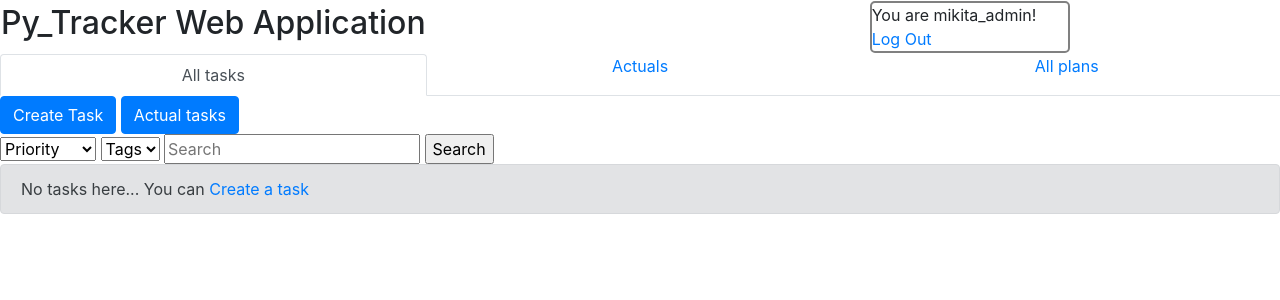
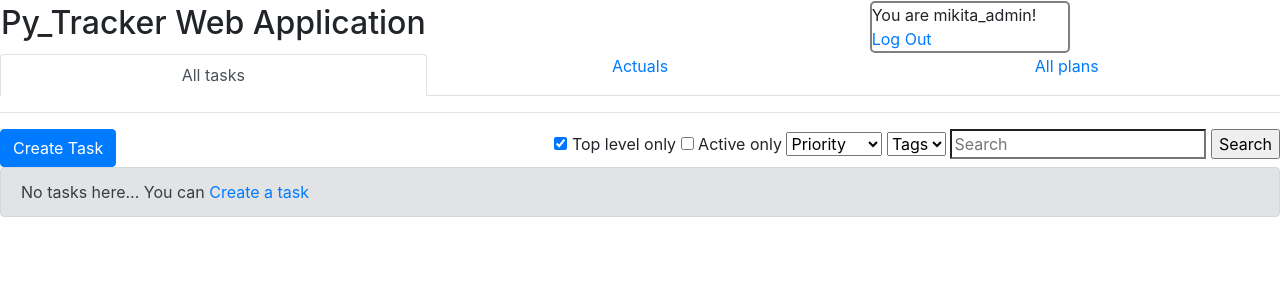
Before and after one commit to CharnyshMM/python_tracker, a Django app: page / in a window 1280 px wide. Shown: the top 300 px of the page. Run offline with Django 3.2, Linux system fonts and the light colour scheme; a user stored in the database is signed in; data that the repository does not hold is empty; some libraries are stand-ins or nearby versions.

Commit message:
active nly, top level only filters added, status button added

```diff
--- a/django_tracker/tracker_app/templates/tracker_app/index.html
+++ b/django_tracker/tracker_app/templates/tracker_app/index.html
@@ -5,21 +5,22 @@
 
 {% block content%}
          <ul class="nav nav-tabs nav-justified">
-          <li class="nav-item" ><a class="nav-link active"  href="{% url 'index' %}">All tasks</a></li>
+          <li class="nav-item " ><a class="nav-link active"  href="{% url 'index' %}">All tasks</a></li>
           <li class="nav-item" ><a  href="{% url 'actuals' %}">Actuals</a></li>
           <li class="nav-item" ><a  href="{% url 'all_plans' %}">All plans</a></li>
         </ul>
+    <hr/>
 
-        <a href="{% url 'new_task' 0 %}">
+    <div class="btn-toolbar justify-content-between" role="toolbar" aria-label="Toolbar with button groups">
+    <a href="{% url 'new_task' 0 %}">
             <button class="btn btn-primary">Create Task</button>
         </a>
-        <a href="{% url 'actuals' %}">
-            <button class="btn btn-primary">Actual tasks</button>
-        </a>
-
-    </div>
-    <form id="filter_form" method="GET" onchange="changed()">
-        <select name="order" value="{{ request.GET.order }}" >
+    <form id="filter_form" method="GET" >
+        <input type="checkbox" checked="true" id="tops_only" name="tops_only"/>
+        <label for="tops_only">Top level only</label>
+        <input type="checkbox" id="active_only" name="active_only"/>
+        <label for="active_only">Active only</label>
+        <select name="order" value="{{ request.GET.order }}">
             <option value="priority">Priority</option>
             <option value="start_time">Start time</option>
             <option value="end_time">End time</option>
@@ -28,17 +29,18 @@
             <option value="tags">Tags</option>
             <option value="title">Title</option>
         </select>
-        <input type="text" name="query" value="{{ request.GET.query }}" placeholder="Search"/>
+        <input type="search" name="query" value="{{ request.GET.query }}" placeholder="Search"/>
         <input type="submit" value="Search"/>
     </form>
-
+</div>
 
     {% if tasks_list %}
         <table class="table">
           <thead class="thead-light">
             <tr>
               <th scope="col">#</th>
-              <th scope="col">Title</th>
+              <th scope="col">Done</th>
+              <th style="width: 20%">Title</th>
               <th scope="col">Priority</th>
               <th scope="col">Starts</th>
               <th scope="col">Ends</th>
@@ -50,11 +52,22 @@
             {% for task in tasks_list %}
             <tr>
             <th scope="row">{{forloop.counter}}</th>
+            <td>
+                {% if task.active %}
+                <a href="{% url 'task_status' task.id %}">
+                    <button class="text-warning">NO</button>
+                </a>
+                {% else %}
+                <a href="{% url 'task_status' task.id %}">
+                     <button class="text-success">YES</button>
+                </a>
+                {% endif %}
+            </td>
             <td><a href="{% url 'detail_task' task.id %}">
                 {% if task.author.id == user.id %}
-                    {{task.title}}
+                    {{task.title|slice:":15" }}
                 {% else %}
-                    {{task.title}} (shared)
+                    {{task.title|slice:":15" }} (shared)
                 {% endif %}
                 </a>
             </td>
@@ -97,8 +110,6 @@
     {% endif %}
 
 
-
-
 <script>
 function changed() {
     var form = document.getElementById("filter_form");
```
